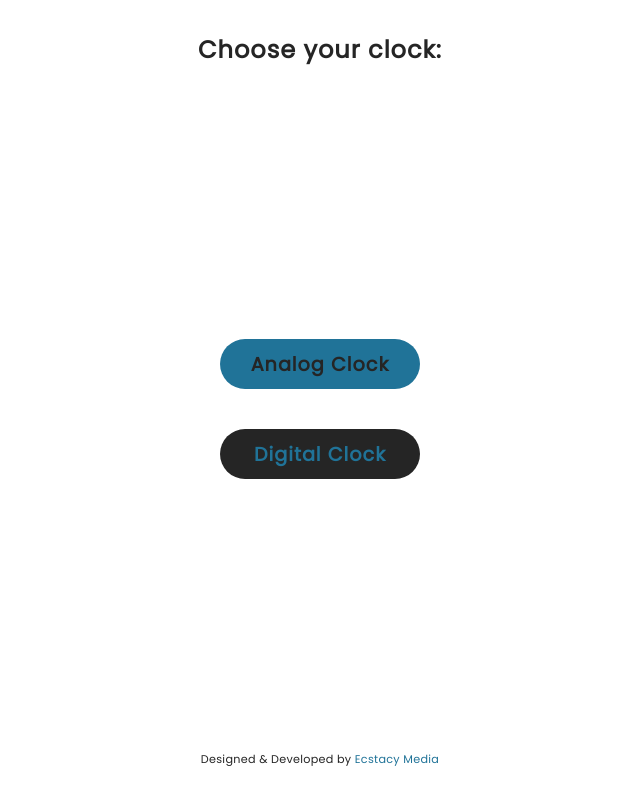
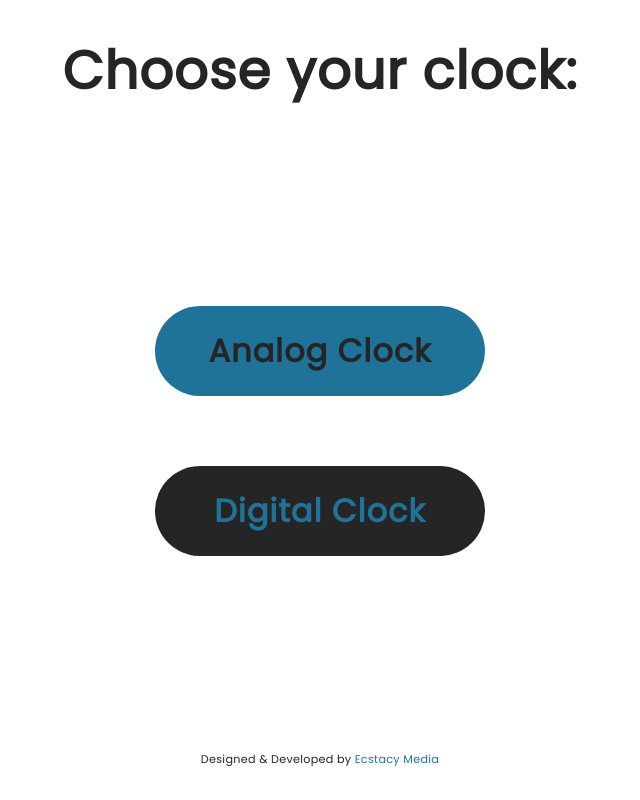
Before and after one commit to SudhansuSekharPatra/Clock-App, a plain HTML site: page index.html in a window 1280 px wide. Shown: the whole page, without its empty margins (320-960 px from the left). Drawn offline with Linux system fonts and the light colour scheme.

Commit message:
Made the whole app responsive

```diff
--- a/scss/_config.scss
+++ b/scss/_config.scss
@@ -34,8 +34,10 @@ $fontSize: (
 	1: 0.7rem,
 	2: 1.2rem,
 	3: 1.5rem,
-	4: 3.4rem,
-	5: 6rem,
+	4: 2rem,
+	5: 2.6rem,
+	6: 3.3rem,
+	7: 4.5rem,
 );
 
 @function fontSize($type) {
--- a/scss/_responsive.scss
+++ b/scss/_responsive.scss
@@ -1,58 +1,150 @@
+@include media-md {
+	// Main Page
+
+	.main {
+		.heading {
+			font-size: fontSize(5);
+		}
+
+		.clock-btn {
+			height: 190px;
+
+			.clock-btn__analog {
+				height: 70px;
+				width: 250px;
+				font-size: fontSize(3);
+			}
+
+			.clock-btn__digital {
+				height: 70px;
+				width: 250px;
+				font-size: fontSize(3);
+			}
+		}
+	}
+
 	// Analog Clock
 
-@include media-md {
 	.main-container {
 		header {
 			h1 {
-				font-size: fontSize(2);
+				font-size: fontSize(5);
+				letter-spacing: 4px;
 			}
 		}
 
 		.clock {
-			&.clock {
 			height: 300px;
 			width: 300px;
+
+			&__hour {
+				height: 70px;
+				width: 7px;
+				left: 49.2%;
+				top: 26.6%;
 			}
 
-			&__hour {
-				left: 49%;
-				top: 33%;
+			&__minute {
+				height: 94px;
+				width: 4.5px;
+				left: 49.4%;
+				top: 18.2%;
+			}
+
+			&__second {
+				height: 118px;
+				width: 2px;
+				border-radius: 10px;
+				background-color: color(dark);
+				position: absolute;
+				left: 49.5%;
+				top: 10.6%;
+				transform-origin: bottom;
+
+				&::after {
+					bottom: -8px;
+					left: -6px;
+					width: 13px;
+					height: 13px;
+				}
+			}
+		}
+	}
+
+	// Digital Clock
+
+	.wrapper {
+		header {
+			h1 {
+				font-size: fontSize(5);
+				letter-spacing: 4px;
+			}
+		}
+
+		.container__clock {
+			height: 100px;
+			width: 500px;
+
+			.time {
+				font-size: fontSize(5);
 			}
 		}
 	}
 }
 
 @include media-lg {
+	// Main Page
+
+	.main {
+		.heading {
+			font-size: fontSize(6);
+		}
+
+		.clock-btn {
+			height: 250px;
+
+			.clock-btn__analog {
+				height: 90px;
+				width: 330px;
+				font-size: fontSize(4);
+			}
+
+			.clock-btn__digital {
+				height: 90px;
+				width: 330px;
+				font-size: fontSize(4);
+			}
+		}
+	}
+
+	// Analog Clock
+
+	.main-container {
+		header {
+			h1 {
+				font-size: fontSize(6);
+				letter-spacing: 4px;
+			}
+		}
 	}
 
 	// Digital Clock
 
-@include media-md {
 	.wrapper {
-		.container {
+		header {
+			h1 {
+				font-size: fontSize(6);
+				letter-spacing: 4px;
+			}
+		}
+
 		.container__clock {
-				height: 100px;
-				width: 500px;
+			height: 150px;
+			width: 850px;
 
 			.time {
-					font-size: fontSize(3);
+				font-size: fontSize(7);
 			}
 		}
 	}
 }
-}
-
-@include media-lg {
-	.wrapper {
-		.container {
-			.container__clock {
-				height: 150px;
-				width: 900px;
-
-				.time {
-					font-size: fontSize(4);
-				}
-			}
-		}
-	}
-}
--- a/scss/analog.scss
+++ b/scss/analog.scss
@@ -1,5 +1,4 @@
 @import "config";
-@import "responsive";
 
 body {
 	font-family: $font-normal;
@@ -31,7 +30,7 @@ body {
 		background-size: 100%;
 
 		&__hour {
-			height: 50px;
+			height: 48px;
 			width: 5px;
 			border-radius: 10px;
 			background-color: color(dark);
@@ -80,3 +79,5 @@ body {
 		}
 	}
 }
+
+@import "responsive";
--- a/scss/digital.scss
+++ b/scss/digital.scss
@@ -1,5 +1,4 @@
 @import "config";
-@import "responsive";
 
 body {
 	background-color: color(dark);
@@ -23,14 +22,7 @@ body {
 		}
 	}
 
-	.container {
-		width: 100%;
-		height: 80%;
-		display: flex;
-		justify-content: center;
-		align-items: center;
-
-		&__clock {
+	.container__clock {
 		height: 70px;
 		width: 250px;
 		background-color: color(blue);
@@ -47,7 +39,6 @@ body {
 			// .am-pm {
 			// 	font-size: fontSize(small);
 			// }
-			}
 		}
 	}
 
@@ -80,3 +71,5 @@ body {
 		}
 	}
 }
+
+@import "responsive";
--- a/scss/main.scss
+++ b/scss/main.scss
@@ -1,5 +1,4 @@
 @import "config";
-@import "responsive";
 
 body {
 	font-family: $font-normal;
@@ -73,3 +72,5 @@ body {
 		}
 	}
 }
+
+@import "responsive";
```
Also changed, not shown: dist/analog.html (+1 -1 lines), dist/digital.html (+3 -5 lines), dist/css/analog.css, dist/css/digital.css, dist/css/main.css, 3 other files. Lines whose indentation alone changed are shown as unchanged.
